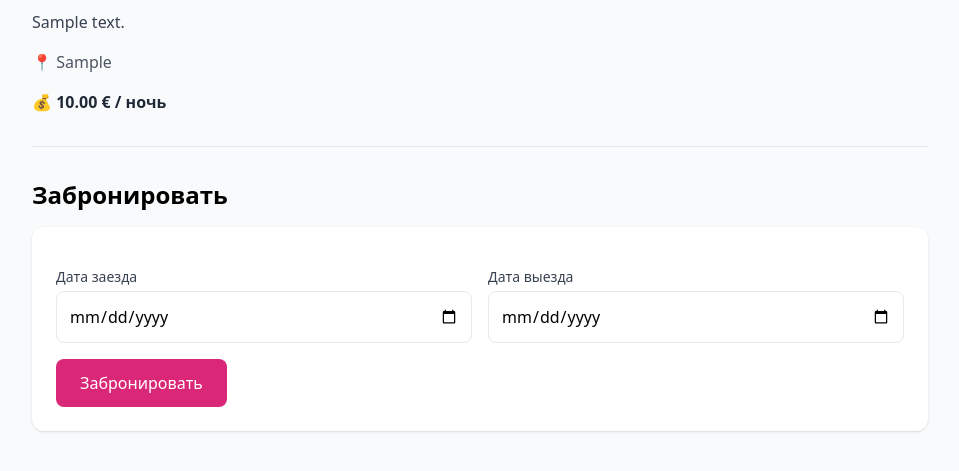
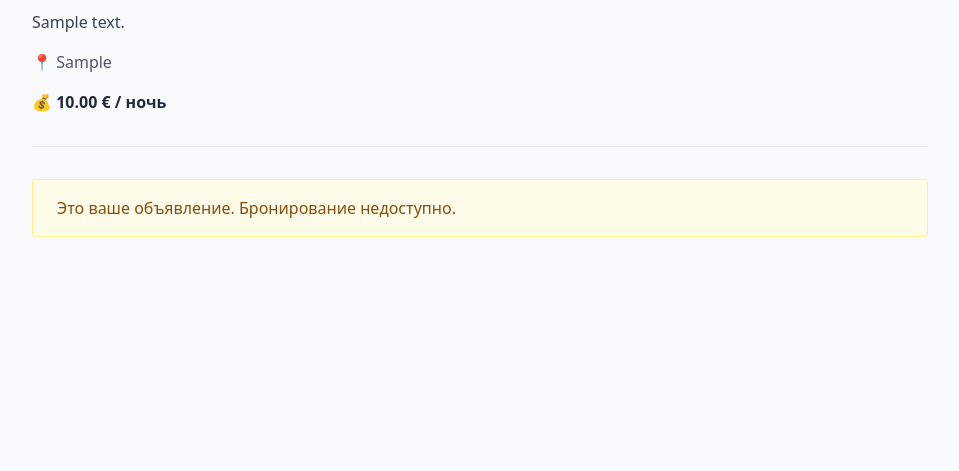
Before and after one commit to newbusinessman1/rental_platform, a Django app: a page that uses templates/ads/listing_detail.html in a window 1280 px wide. Shown: the part 159-630 px from the top of the page, without its empty margins (160-1119 px from the left). Run offline with Django 5.2, Linux system fonts and the light colour scheme; a user stored in the database is signed in; tables that the repository leaves empty hold one stand-in row (values such as "Sample post"); parts of the project's set-up code (start-up, migrations or seed data) failed here and were passed over; some libraries are stand-ins or nearby versions.

Commit message:
🚫 Запрет хосту бронировать собственные объявления + UI скрытие кнопки 'Забронировать'

```diff
--- a/ads/views.py
+++ b/ads/views.py
@@ -1,12 +1,18 @@
 # ads/views.py
+from functools import wraps
+
 from django.contrib import messages
 from django.contrib.auth.decorators import login_required
 from django.contrib.auth.forms import UserCreationForm
 from django.contrib.auth import login as auth_login
+from django.core.exceptions import PermissionDenied
 from django.db.models import Count, Avg
+from django.http import HttpResponse
 from django.shortcuts import get_object_or_404, redirect, render
+from django.urls import reverse
 from django.utils import timezone
 from django.views.generic import ListView, DetailView, TemplateView
+
 from rest_framework import viewsets, permissions, generics
 from rest_framework.response import Response
 from rest_framework.views import APIView
@@ -58,6 +64,7 @@ class ListingDetailView(DetailView):
     def get(self, request, *args, **kwargs):
         resp = super().get(request, *args, **kwargs)
         listing = self.get_object()
+        # лог просмотра
         ViewHistory.objects.create(
             listing=listing,
             user=request.user if request.user.is_authenticated else None,
@@ -77,6 +84,12 @@ class ListingDetailView(DetailView):
 def booking_create(request, slug):
     """Создать бронь по объявлению."""
     listing = get_object_or_404(Listing, slug=slug)
+
+    # 🚫 запрет владельцу бронировать свой объект
+    if _is_owner(request.user, listing):
+        messages.error(request, "Вы не можете бронировать собственное объявление.")
+        return redirect("ads:listing_detail", slug=listing.slug)
+
     if request.method == "POST":
         form = BookingForm(request.POST)
         if form.is_valid():
@@ -176,6 +189,16 @@ class ViewHistoryView(generics.ListAPIView):
 
 # ========= Хост =========
 
+def is_host(user):
+    """
+    Кто считается «хостом».
+    Достаточно состоять в группе 'Host' ИЛИ быть staff/superuser.
+    """
+    return user.is_authenticated and (
+        user.groups.filter(name="Host").exists() or user.is_staff or user.is_superuser
+    )
+
+
 def _is_owner(user, listing):
     """Проверяем владение по owner_email (поле есть в БД)."""
     if not user.is_authenticated:
@@ -183,6 +206,22 @@ def _is_owner(user, listing):
     owner_email = (listing.owner_email or "").strip().lower()
     user_email = (user.email or "").strip().lower()
     return bool(owner_email and user_email and owner_email == user_email)
+
+
+def host_required(view_func):
+    """
+    Кастомный декоратор:
+    - если не залогинен → редирект на логин с next
+    - если залогинен, но не хост → 403 Forbidden (без странных редиректов)
+    """
+    @wraps(view_func)
+    def _wrapped(request, *args, **kwargs):
+        if not request.user.is_authenticated:
+            return redirect(f"{reverse('users:login')}?next={request.get_full_path()}")
+        if not is_host(request.user):
+            raise PermissionDenied("Доступ разрешён только хостам.")
+        return view_func(request, *args, **kwargs)
+    return _wrapped
 
 
 class MyListingsView(ListView):
@@ -255,20 +294,20 @@ def booking_decline(request, pk):
     return redirect("ads:my_bookings_host")
 
 
-@login_required
+@host_required
 def listing_create(request):
-    """Создание объявления (любой авторизованный пользователь)."""
+    """Создание объявления — только для хостов."""
     if request.method == "POST":
         form = ListingForm(request.POST, request.FILES)
         if form.is_valid():
             listing = form.save(commit=False)
-            # Владелец по email
             if not listing.owner_email:
                 listing.owner_email = request.user.email or ""
             if not listing.created_at:
                 listing.created_at = timezone.now()
             listing.save()
-            return redirect("listing_detail", slug=listing.slug)
+            # правильный неймспейс
+            return redirect("ads:listing_detail", slug=listing.slug)
     else:
         initial = {}
         if request.user.is_authenticated and request.user.email:
--- a/templates/ads/listing_detail.html
+++ b/templates/ads/listing_detail.html
@@ -14,51 +14,42 @@
 
   <hr class="my-8">
 
-  {# --- Бронирование --- #}
-  {% if user.is_authenticated %}
+  {# ---- Бронирование ---- #}
+  {% with ue=user.email|default:''|lower oe=listing.owner_email|default:''|lower %}
+    {% if user.is_authenticated and ue == oe %}
+      <div class="bg-yellow-50 border border-yellow-200 text-yellow-800 rounded px-6 py-4">
+        Это ваше объявление. Бронирование недоступно.
+      </div>
+    {% elif user.is_authenticated %}
       <h2 class="text-2xl font-semibold mb-4">Забронировать</h2>
-
-    <form method="post" action="{% url 'ads:booking_create' slug=listing.slug %}"
-          class="bg-white p-6 rounded-xl shadow space-y-4">
+      <form method="post" action="{% url 'ads:booking_create' slug=listing.slug %}" class="bg-white p-6 rounded-xl shadow space-y-4">
         {% csrf_token %}
-
         <div class="grid grid-cols-1 md:grid-cols-2 gap-4">
           <div>
             <label class="block text-sm text-gray-700 mb-1">Дата заезда</label>
-          <input type="date" name="check_in" value="{{ booking_form.check_in.value|default:'' }}"
-                 class="w-full border rounded-lg p-3">
+            {{ booking_form.check_in }}
             {% if booking_form.check_in.errors %}
-            <p class="text-sm text-red-600 mt-1">{{ booking_form.check_in.errors.0 }}</p>
+              <p class="text-red-600 text-sm mt-1">{{ booking_form.check_in.errors.0 }}</p>
             {% endif %}
           </div>
-
           <div>
             <label class="block text-sm text-gray-700 mb-1">Дата выезда</label>
-          <input type="date" name="check_out" value="{{ booking_form.check_out.value|default:'' }}"
-                 class="w-full border rounded-lg p-3">
+            {{ booking_form.check_out }}
             {% if booking_form.check_out.errors %}
-            <p class="text-sm text-red-600 mt-1">{{ booking_form.check_out.errors.0 }}</p>
+              <p class="text-red-600 text-sm mt-1">{{ booking_form.check_out.errors.0 }}</p>
             {% endif %}
           </div>
         </div>
-
-      <button type="submit"
-              class="w-full md:w-auto bg-pink-600 text-white px-6 py-3 rounded-lg hover:bg-pink-700 transition">
+        <button type="submit" class="bg-pink-600 text-white px-5 py-3 rounded-lg hover:bg-pink-700 transition">
           Забронировать
         </button>
       </form>
-
     {% else %}
-      # Гость не вошёл — отправляем на логин, после логина попадёт на страницу бронирования #
-    <div class="bg-yellow-50 border border-yellow-200 rounded-xl p-6">
-      <p class="text-gray-800 mb-4">Чтобы забронировать, войдите в аккаунт.</p>
-      <form method="get" action="{% url 'users:login' %}">
-        <input type="hidden" name="next" value="{{ request.path }}">
-        <button class="bg-pink-600 text-white px-6 py-3 rounded-lg hover:bg-pink-700 transition">
-          Войти и забронировать
-        </button>
-      </form>
+      <div class="bg-blue-50 border border-blue-200 text-blue-800 rounded px-6 py-4">
+        Чтобы забронировать, <a class="underline" href="{% url 'users:login' %}?next={{ request.path }}">войдите</a> или
+        <a class="underline" href="{% url 'users:register' %}">зарегистрируйтесь</a>.
       </div>
     {% endif %}
+  {% endwith %}
 </div>
 {% endblock %}
```
Lines whose indentation alone changed are shown as unchanged.
